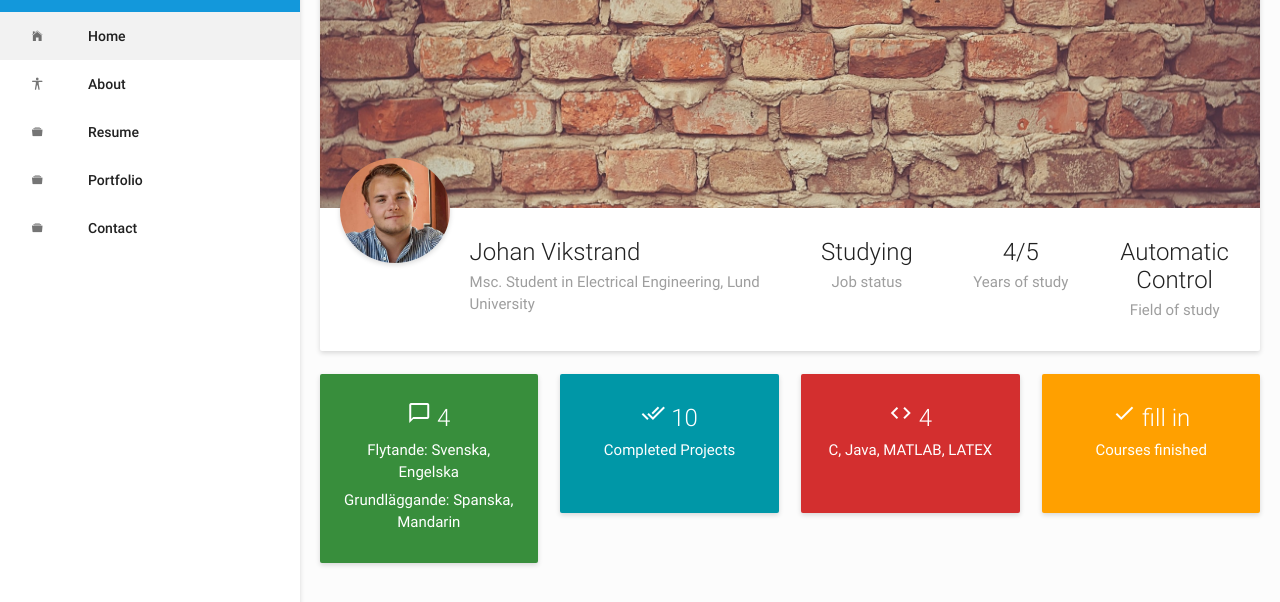
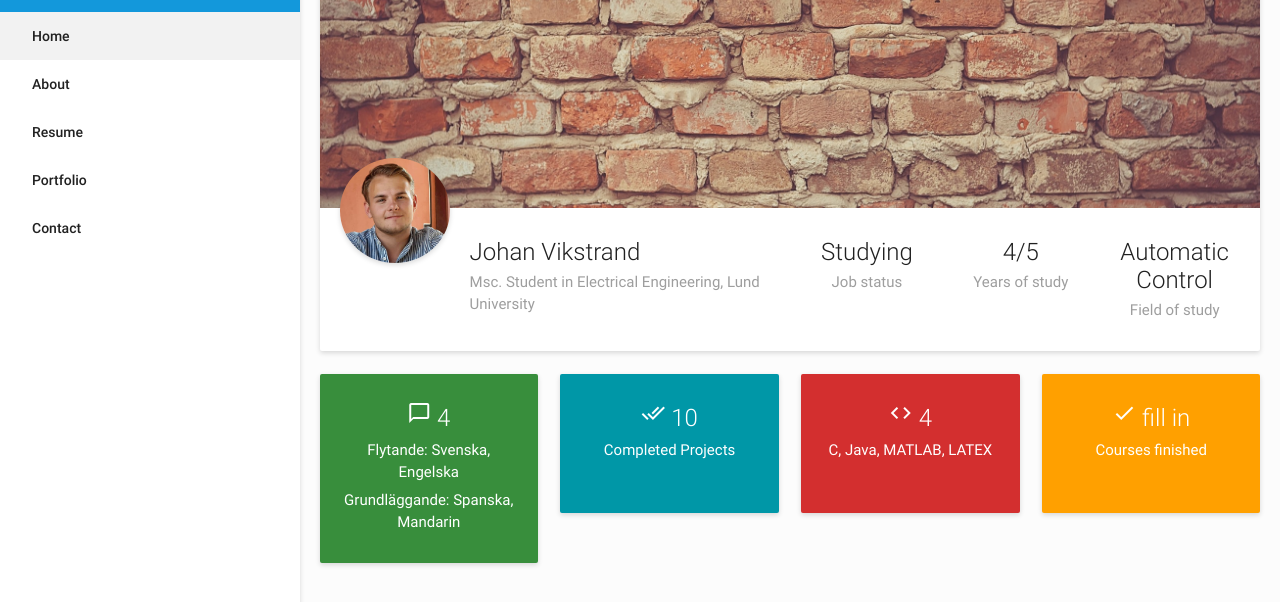
Before and after one commit to johanvikstrand/johanvikstrand.github.io, a plain HTML site: page index.html in a window 1280 px wide. Shown: the part 198-800 px from the top of the page. Drawn offline with Linux system fonts and the light colour scheme; some packages are replaced by stand-ins of ours; files whose address does not match are found by name.

Commit message:
no icons for side nav

```diff
--- a/index.html
+++ b/index.html
@@ -102,22 +102,22 @@
 				</li>
 				<li class="active">
 					<a href="#started-section" class="waves-effect waves-light">
-						<i class="ion ion-ios-home">home</i>Home
+						Home
 					</a>
 				</li>
 				<li>
 					<a href="#about-section" class="waves-effect waves-light">
-						<i class="ion ion-ios-body">person_pin</i>About
+						About
 					</a>
 				</li>
 				<li>
 					<a href="#experience-section" class="waves-effect waves-light">
-						<i class="ion ion-filing">assignment</i>Resume
+						Resume
 					</a>
 				</li>
 				<li>
 					<a href="#works-section" class=" waves-effect waves-light">
-						<i class="ion ion-filing">work</i>Portfolio
+						Portfolio
 					</a>
 				</li>
 				<!--<li>
@@ -127,7 +127,7 @@
 				</li> -->
 				<li>
 					<a href="#contact-section" class="waves-effect waves-light">
-						<i class="ion ion-filing">phone</i>Contact
+						Contact
 					</a>
 				</li>
 			</ul>
```
